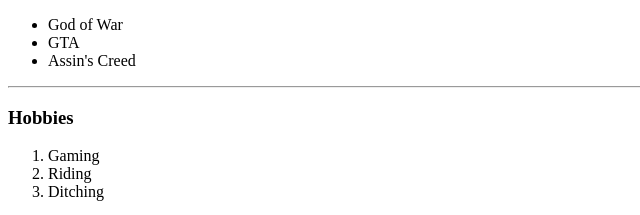
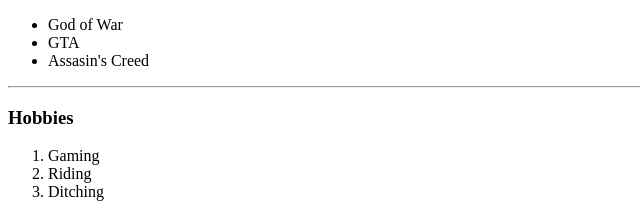
Before and after one commit to Sudeepjarvis/cv, a plain HTML site: page index.html in a window 1280 px wide. Shown: the part 380-595 px from the top of the page, 0-640 px from the left. Drawn offline with Linux system fonts and the light colour scheme.

Commit message:
Update index.html

```diff
--- a/index.html
+++ b/index.html
@@ -28,7 +28,7 @@
   <ul>
     <li>God of War</li>
     <li>GTA</li>
-    <li>Assin's Creed</li>
+    <li>Assasin's Creed</li>
   </ul>
   <hr>
   <h3>Hobbies</h3>
```
